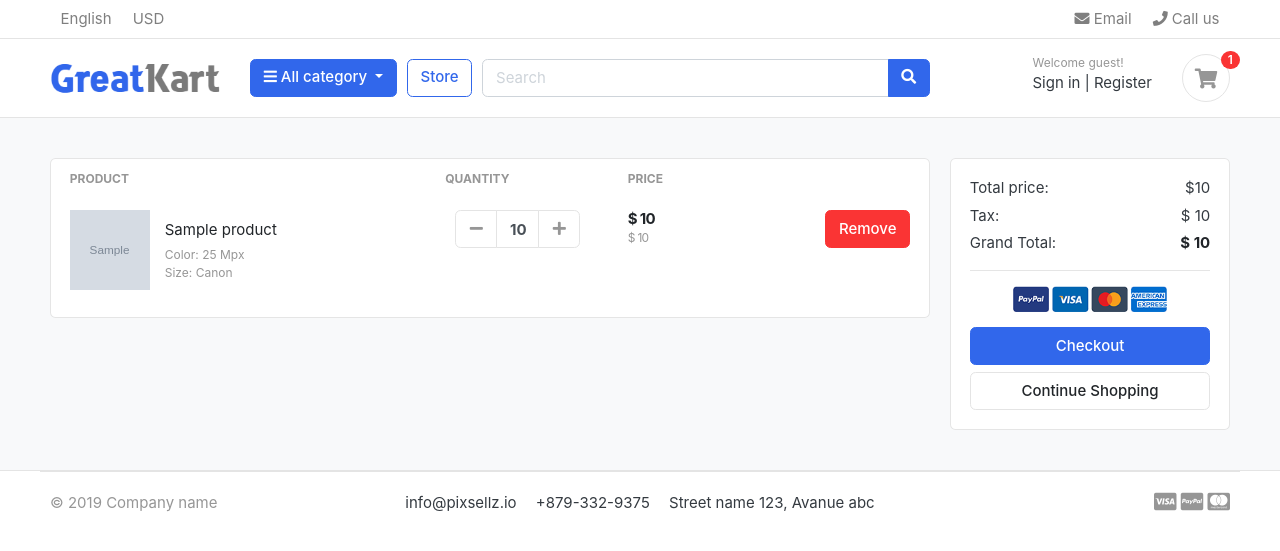
After one commit to fatemeh-askari/django-project, a Django app: template templates/store/cart.html in a window 1280 px wide. The commit adds this page. Shown: the top 551 px of the page. Run offline with Django 4.2, Linux system fonts and the light colour scheme; the template is opened without the code that fills it: most values are stand-ins (such as "Sample title", 1, 10 or a date in 2020); grey boxes marked "Sample" are stand-in pictures; some libraries are stand-ins or nearby versions; some web fonts are replaced.

Commit message:
before product variation preparation

```diff
--- a/Great/settings.py
+++ b/Great/settings.py
@@ -40,6 +40,7 @@ INSTALLED_APPS = [
     'category',
     'accounts',
     'store',
+    'carts',
 ]
 
 MIDDLEWARE = [
@@ -67,6 +68,7 @@ TEMPLATES = [
                 'django.contrib.auth.context_processors.auth',
                 'django.contrib.messages.context_processors.messages',
                 'category.context_processors.menu_links',
+                'carts.context_processors.counter',
             ],
         },
     },
--- a/Great/urls.py
+++ b/Great/urls.py
@@ -23,7 +23,8 @@ from django.conf import settings
 urlpatterns = [
     path('admin/', admin.site.urls),
     path('', views.home, name="home"),
-    path('store/', include('store.urls'))
+    path('store/', include('store.urls')),
+    path('cart/', include('carts.urls')),
 ]
 
 urlpatterns = urlpatterns + static(settings.MEDIA_URL, document_root=settings.MEDIA_ROOT)
--- a/templates/includes/navbar.html
+++ b/templates/includes/navbar.html
@@ -66,9 +66,9 @@
 							<a href="./register.html"> Register</a>
 						</div>
 					</div>
-					<a href="./cart.html" class="widget-header pl-3 ml-3">
+					<a href="{% url 'cart' %}" class="widget-header pl-3 ml-3">
 						<div class="icon icon-sm rounded-circle border"><i class="fa fa-shopping-cart"></i></div>
-						<span class="badge badge-pill badge-danger notify">0</span>
+						<span class="badge badge-pill badge-danger notify">{{ cart_count }}</span>
 					</a>
 				</div> <!-- widgets-wrap.// -->
 			</div> <!-- col.// -->
--- /dev/null
+++ b/templates/store/cart.html
@@ -0,0 +1,106 @@
+{% extends 'base.html' %}
+{% load static %}
+
+{% block content %}
+<section class="section-content padding-y bg">
+<div class="container">
+
+<!-- ============================ COMPONENT 1 ================================= -->
+{% if not cart_items %}
+    <h3 class="text-center">Your Shopping Cart is Empty !</h3>
+    <br>
+    <div class="text-center">
+        <a href="{% url 'store' %}" class="btn btn-primary">Continue Shopping</a>
+    </div>
+{% else %}
+    <div class="row">
+	<aside class="col-lg-9">
+<div class="card">
+<table class="table table-borderless table-shopping-cart">
+<thead class="text-muted">
+<tr class="small text-uppercase">
+  <th scope="col">Product</th>
+  <th scope="col" width="120">Quantity</th>
+  <th scope="col" width="120">Price</th>
+  <th scope="col" class="text-right" width="200"> </th>
+</tr>
+</thead>
+<tbody>
+
+{% for cart_item in cart_items %}
+<tr>
+	<td>
+		<figure class="itemside align-items-center">
+			<div class="aside"><img src="{{ cart_item.product.images.url }}" class="img-sm"></div>
+			<figcaption class="info">
+				<a href="{{ cart_item.product.get_url }}" class="title text-dark">{{ cart_item.product.product_name }}</a>
+				<p class="text-muted small">Color: 25 Mpx <br> Size: Canon</p>
+			</figcaption>
+		</figure>
+	</td>
+	<td>
+		<!-- col.// -->
+					<div class="col">
+						<div class="input-group input-spinner">
+							<div class="input-group-prepend">
+							<a href="{% url 'remove_cart' cart_item.product.id %}" class="btn btn-light" type="button" id="button-plus"> <i class="fa fa-minus"></i> </a>
+							</div>
+							<input type="text" class="form-control" value="{{ cart_item.quantity }}">
+							<div class="input-group-append">
+							<a href="{% url 'add_cart' cart_item.product.id %}" class="btn btn-light" type="button" id="button-minus"> <i class="fa fa-plus"></i> </a>
+							</div>
+						</div> <!-- input-group.// -->
+					</div> <!-- col.// -->
+	</td>
+	<td>
+		<div class="price-wrap">
+			<var class="price">$ {{ cart_item.sub_total }}</var>
+			<small class="text-muted"> $ {{ cart_item.product.price }}</small>
+		</div> <!-- price-wrap .// -->
+	</td>
+	<td class="text-right">
+	<a href="{% url 'remove_cart_item' cart_item.product.id %}" class="btn btn-danger">Remove</a>
+	</td>
+</tr>
+{% endfor %}
+
+</tbody>
+</table>
+</div> <!-- card.// -->
+
+	</aside> <!-- col.// -->
+	<aside class="col-lg-3">
+
+		<div class="card">
+		<div class="card-body">
+			<dl class="dlist-align">
+			  <dt>Total price:</dt>
+			  <dd class="text-right">${{ total }}</dd>
+			</dl>
+			<dl class="dlist-align">
+			  <dt>Tax:</dt>
+			  <dd class="text-right">$ {{ tax }}</dd>
+			</dl>
+			<dl class="dlist-align">
+			  <dt>Grand Total:</dt>
+			  <dd class="text-right text-dark b"><strong>$ {{ garnd_total }}</strong></dd>
+			</dl>
+			<hr>
+			<p class="text-center mb-3">
+				<img src="{% static './images/misc/payments.png' %}" height="26">
+			</p>
+			<a href="./place-order.html" class="btn btn-primary btn-block"> Checkout </a>
+			<a href="{% url 'store' %}" class="btn btn-light btn-block">Continue Shopping</a>
+		</div> <!-- card-body.// -->
+		</div> <!-- card.// -->
+
+</aside> <!-- col.// -->
+
+
+</div> <!-- row.// -->
+{% endif %}
+<!-- ============================ COMPONENT 1 END .// ================================= -->
+</div>
+</section>
+
+{% endblock %}
```
Also changed, not shown: carts/context_processors.py (added, +17 -0 lines), carts/urls.py (added, +9 -0 lines), store/views.py (+16 -2 lines), templates/store/product_detail.html (+6 -1 lines), templates/store/store.html (+26 -8 lines).
